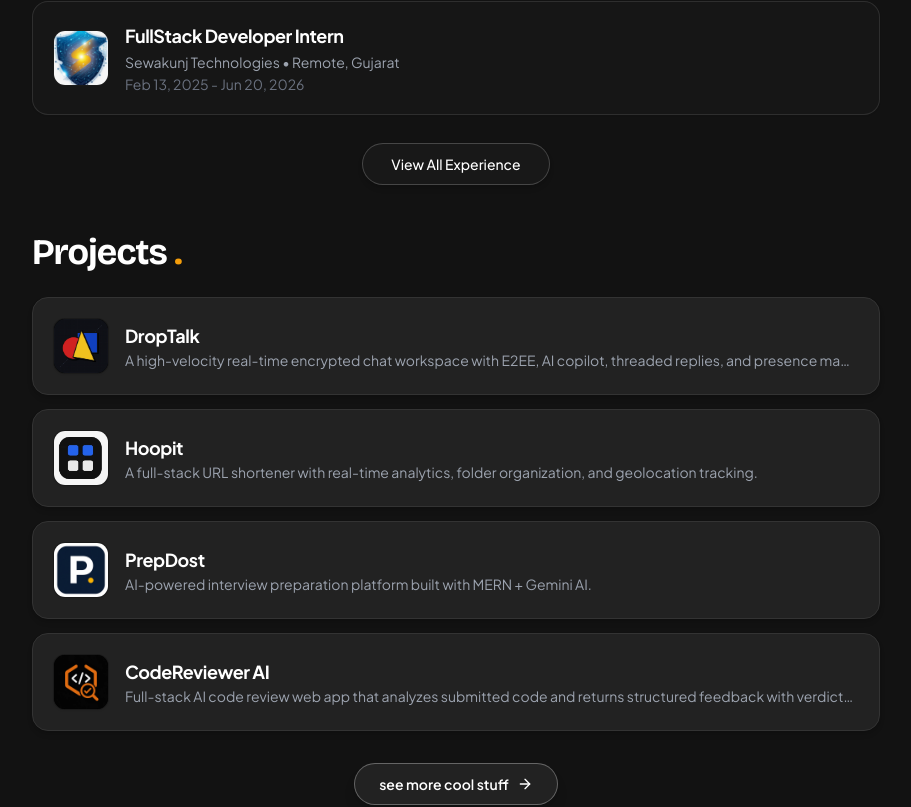
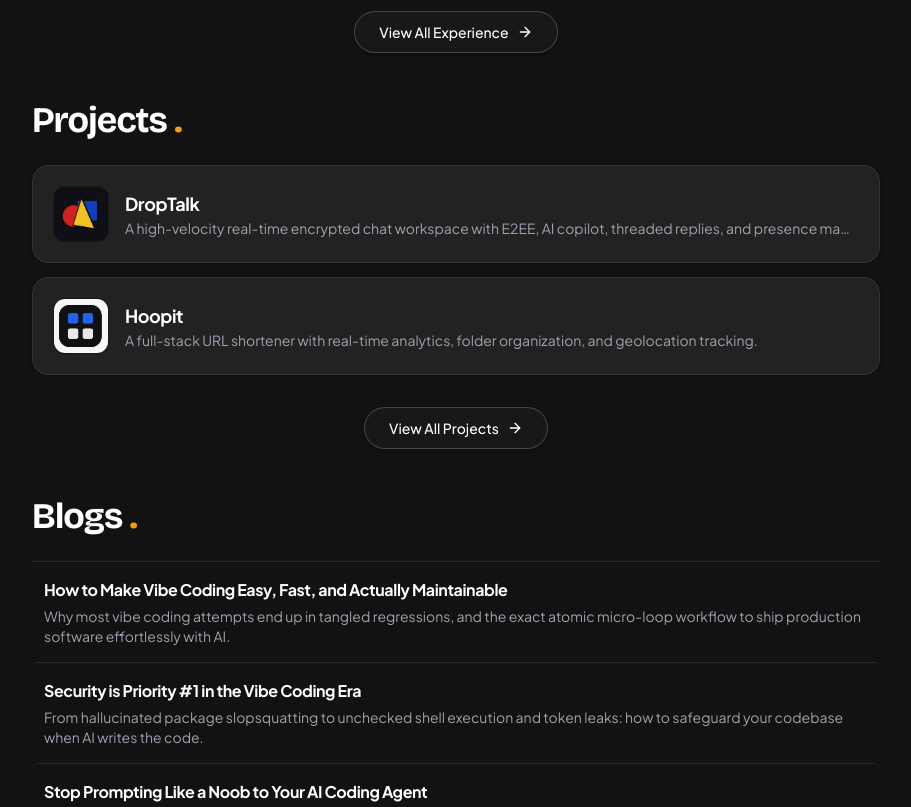
Before and after one commit to me-sayanghosh/portfolio-2.0, a Next.js app: page / in a window 1280 px wide. Shown: the part 1335-2142 px from the top of the page, without its empty margins (184-1095 px from the left). Built offline with nearby package versions, Linux system fonts and the light colour scheme.

Commit message:
refactor: update padding and button styles in HomeExperienceSection and HomeProjectsSection for improved layout and consistency

```diff
--- a/src/components/ui/direction-aware-selection.tsx
+++ b/src/components/ui/direction-aware-selection.tsx
@@ -39,8 +39,8 @@ const FILL_VARIANTS = {
   shown: { clipPath: 'inset(0% 0% 0% 0%)' },
 };
 
-const PADDING_X = 10;
-const PADDING_Y = 6;
+const PADDING_X = 8;
+const PADDING_Y = 3.5;
 
 function getDirection(e: React.PointerEvent<HTMLElement>): Direction {
   const rect = e.currentTarget.getBoundingClientRect();
@@ -129,7 +129,7 @@ export function SelectionHint({
       initial={false}
       animate={{ opacity: hidden ? 0 : 1, y: hidden && !reduceMotion ? -4 : 0 }}
       transition={{ duration: 0.2, ease: 'easeOut' }}
-      className="pointer-events-none absolute bottom-[78%] left-[58%] flex items-start text-neutral-400 select-none z-30"
+      className="pointer-events-none absolute bottom-[82%] left-[58%] flex items-start text-neutral-400 select-none z-30"
     >
       <svg
         viewBox="0 0 80 46"
@@ -285,7 +285,7 @@ export function DirectionAwareItem({
       }}
       onBlur={clearSelection}
       className={cn(
-        'relative inline-flex items-baseline gap-[0.3em] whitespace-nowrap text-white font-medium outline-none select-none cursor-pointer',
+        'relative inline-flex items-baseline gap-[0.25em] whitespace-nowrap text-white font-medium outline-none select-none cursor-pointer',
         className
       )}
     >
@@ -302,7 +302,7 @@ export function DirectionAwareItem({
             const dir = getDirection(e);
             setDirection((d) => ({ ...d, exit: dir }));
           }}
-          className="inline-flex size-[1.1em] self-center items-center justify-center relative shrink-0"
+          className="inline-flex size-[1.05em] self-center items-center justify-center relative shrink-0"
         >
           {item.icon(false, selected?.layer === 0)}
         </span>
@@ -557,7 +557,7 @@ export function DirectionAwareAboutHero({
   return (
     <p
       className={cn(
-        'max-w-3xl text-xl sm:text-2xl md:text-3xl font-medium tracking-tight text-neutral-400 dark:text-neutral-400 leading-[1.7] md:leading-[1.7]',
+        'max-w-3xl text-xl sm:text-2xl md:text-3xl font-medium tracking-tight text-neutral-400 dark:text-neutral-400 leading-snug sm:leading-snug md:leading-snug',
         className
       )}
     >
--- a/src/features/home/components/HomeExperienceSection.tsx
+++ b/src/features/home/components/HomeExperienceSection.tsx
@@ -1,15 +1,17 @@
 'use client';
 
 import React from 'react';
+import Link from 'next/link';
 import { useRouter } from 'next/navigation';
 import { motion } from 'framer-motion';
-import { Briefcase } from 'lucide-react';
+import { Briefcase, ArrowRight } from 'lucide-react';
 import { experiencesData } from '../../experience/data/experiencesData';
 
 export default function HomeExperienceSection() {
   const router = useRouter();
 
-  const featuredExperiences = experiencesData.slice(0, 3);
+  // Show only top 2 experiences on the home page
+  const featuredExperiences = experiencesData.slice(0, 2);
 
   return (
     <section className="py-6 max-w-4xl mx-auto px-4 sm:px-6">
@@ -61,13 +63,14 @@ export default function HomeExperienceSection() {
       </div>
 
       {/* View All Experience Button */}
-      <div className="flex justify-center mt-7">
-        <button
-          onClick={() => router.push('/experience')}
-          className="px-7 py-2.5 rounded-full border border-white/20 bg-[#181818] hover:bg-neutral-800 text-white font-medium text-xs sm:text-sm shadow-md transition-all active:scale-95 cursor-pointer"
+      <div className="flex justify-center mt-6">
+        <Link
+          href="/experience"
+          className="px-6 py-2.5 rounded-full border border-white/20 bg-[#181818] hover:bg-neutral-800 text-white font-medium text-xs sm:text-sm shadow-md transition-all active:scale-95 cursor-pointer flex items-center space-x-2 group"
         >
-          View All Experience
-        </button>
+          <span>View All Experience</span>
+          <ArrowRight className="w-4 h-4 group-hover:translate-x-0.5 transition-transform" />
+        </Link>
       </div>
 
     </section>
--- a/src/features/home/components/HomeProjectsSection.tsx
+++ b/src/features/home/components/HomeProjectsSection.tsx
@@ -1,6 +1,7 @@
 'use client';
 
 import React from 'react';
+import Link from 'next/link';
 import { useRouter } from 'next/navigation';
 import { ArrowRight } from 'lucide-react';
 import { projectsData } from '../../projects/data/projectsData';
@@ -8,7 +9,8 @@ import { projectsData } from '../../projects/data/projectsData';
 export default function HomeProjectsSection() {
   const router = useRouter();
 
-  const featuredProjects = projectsData.slice(0, 4);
+  // Show only top 2 projects on the home page
+  const featuredProjects = projectsData.slice(0, 2);
 
   return (
     <section className="py-6 max-w-4xl mx-auto px-4 sm:px-6">
@@ -51,15 +53,15 @@ export default function HomeProjectsSection() {
         ))}
       </div>
 
-      {/* see more cool stuff Button */}
+      {/* View All Projects Button */}
       <div className="flex justify-center mt-6">
-        <button
-          onClick={() => router.push('/projects')}
-          className="px-6 py-2.5 rounded-full border border-white/30 bg-[#222222] hover:bg-white/15 text-white font-semibold text-xs sm:text-sm shadow-lg transition-all active:scale-95 cursor-pointer flex items-center space-x-2"
+        <Link
+          href="/projects"
+          className="px-6 py-2.5 rounded-full border border-white/20 bg-[#181818] hover:bg-neutral-800 text-white font-medium text-xs sm:text-sm shadow-md transition-all active:scale-95 cursor-pointer flex items-center space-x-2 group"
         >
-          <span>see more cool stuff</span>
-          <ArrowRight className="w-4 h-4" />
-        </button>
+          <span>View All Projects</span>
+          <ArrowRight className="w-4 h-4 group-hover:translate-x-0.5 transition-transform" />
+        </Link>
       </div>
 
     </section>
```
